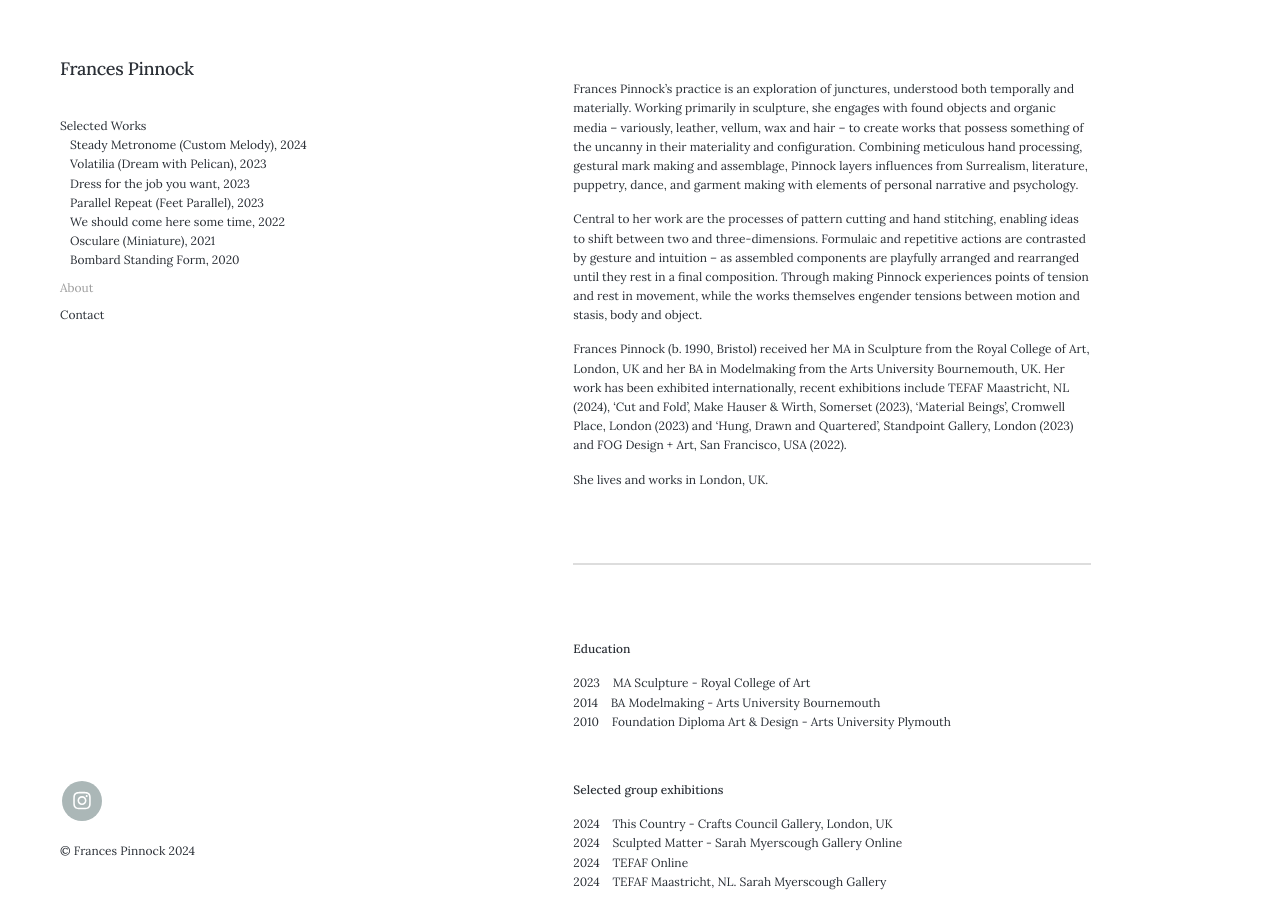
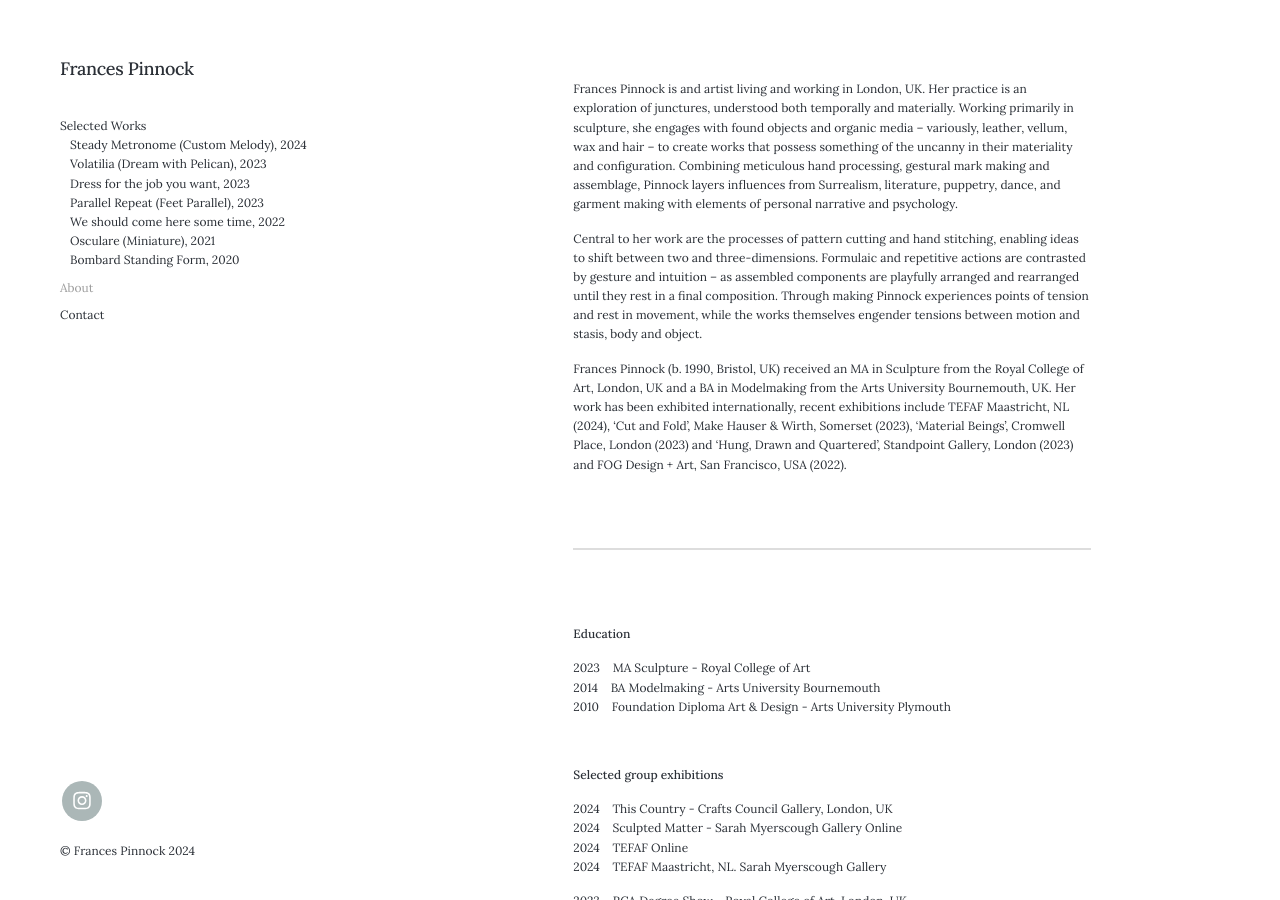
Before and after one commit to francespinnock/francespinnock.github.io, a Jekyll site: the page built from _pages/about.md, in a window 1280 px wide and 900 px high. Built offline with Jekyll 4.4.1, drawn with Linux system fonts in a browser that asks for light colours; nearby versions of some CDN libraries.

Commit message:
Update about.md

```diff
--- a/_pages/about.md
+++ b/_pages/about.md
@@ -6,13 +6,15 @@ description: About Frances Pinnock
 
 
 <br />
-Frances Pinnock's practice is an exploration of junctures, understood both temporally and materially. Working primarily in sculpture, she engages with found objects and organic media – variously, leather, vellum, wax and hair – to create works that possess something of the uncanny in their materiality and configuration. Combining meticulous hand processing, gestural mark making and assemblage, Pinnock layers influences from Surrealism, literature, puppetry, dance, and garment making with elements of personal narrative and psychology.
+Frances Pinnock is and artist living and working in London, UK. Her practice is an exploration of junctures, understood both temporally and materially. Working primarily in sculpture, she engages with found objects and organic media – variously, leather, vellum, wax and hair – to create works that possess something of the uncanny in their materiality and configuration. Combining meticulous hand processing, gestural mark making and assemblage, Pinnock layers influences from Surrealism, literature, puppetry, dance, and garment making with elements of personal narrative and psychology.
 
 Central to her work are the processes of pattern cutting and hand stitching, enabling ideas to shift between two and three-dimensions. Formulaic and repetitive actions are contrasted by gesture and intuition – as assembled components are playfully arranged and rearranged until they rest in a final composition. Through making Pinnock experiences points of tension and rest in movement, while the works themselves engender tensions between motion and stasis, body and object.
 
-Frances Pinnock (b. 1990, Bristol) received her MA in Sculpture from the Royal College of Art, London, UK and her BA in Modelmaking from the Arts University Bournemouth, UK. Her work has been exhibited internationally, recent exhibitions include TEFAF Maastricht, NL (2024), 'Cut and Fold', Make Hauser & Wirth, Somerset (2023), 'Material Beings', Cromwell Place, London (2023) and 'Hung, Drawn and Quartered', Standpoint Gallery, London (2023) and FOG Design + Art, San Francisco, USA (2022).
+Frances Pinnock (b. 1990, Bristol, UK) received an MA in Sculpture from the Royal College of Art, London, UK and a BA in Modelmaking from the Arts University Bournemouth, UK. Her work has been exhibited internationally, recent exhibitions include TEFAF Maastricht, NL (2024), ‘Cut and Fold’, Make Hauser & Wirth, Somerset (2023), ‘Material Beings’, Cromwell Place, London (2023) and ‘Hung, Drawn and Quartered’, Standpoint Gallery, London (2023) and FOG Design + Art, San Francisco, USA (2022).
 
-She lives and works in London, UK.
+
+
+
 
 
 
```
